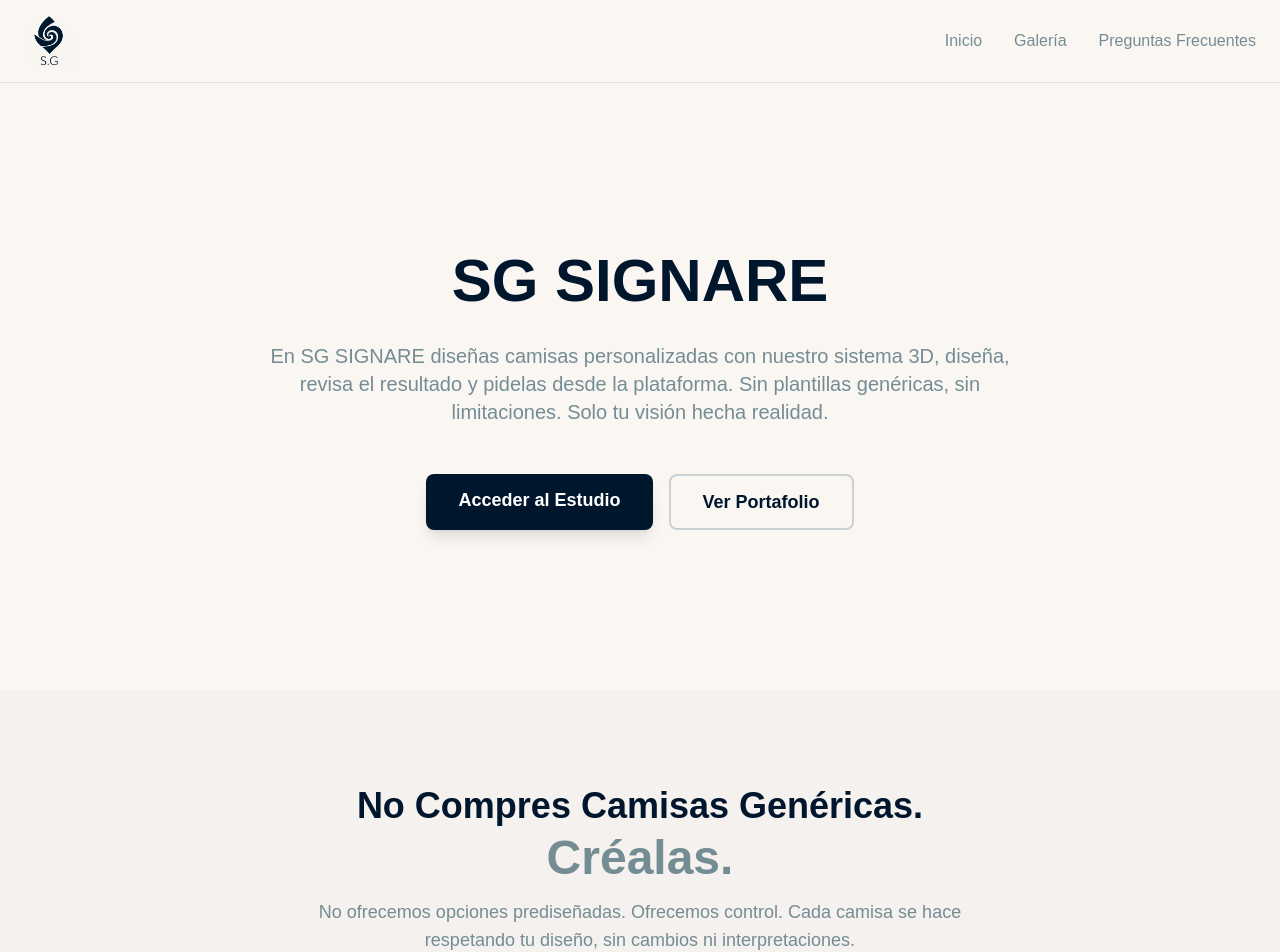
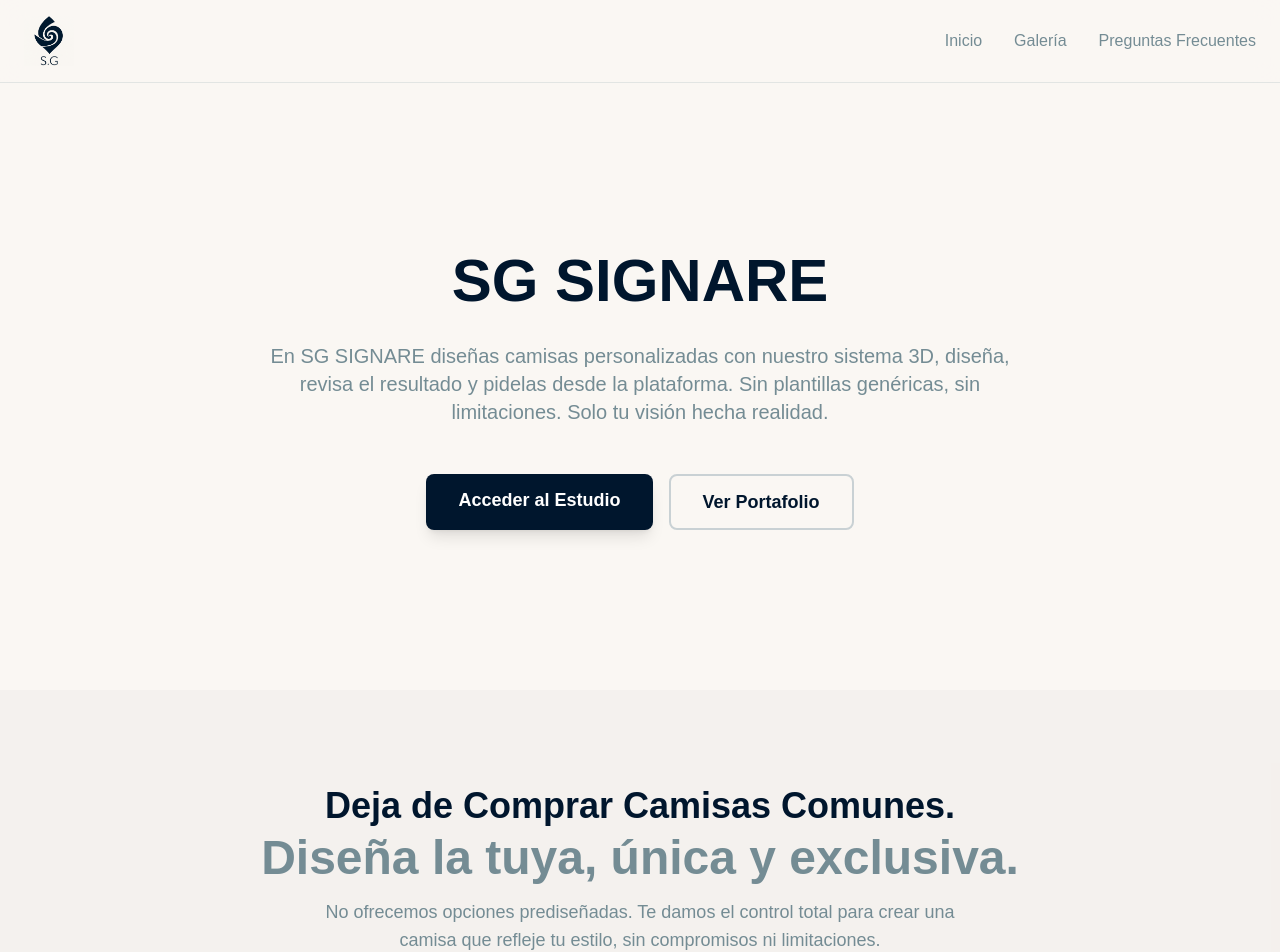
Before and after one commit to BrayanSG14/SG_SIGNARE, a Next.js app: page / in a window 1280 px wide. Shown: the top 952 px of the page. Built offline with nearby package versions, Linux system fonts and the light colour scheme; a web font is replaced by a local one.

Commit message:
Cambio de mensaje de inicio

```diff
--- a/src/app/page.tsx
+++ b/src/app/page.tsx
@@ -85,14 +85,13 @@ export default function HomePage() {
             className="text-center mb-16"
           >
             <h2 className="text-3xl md:text-4xl font-bold mb-4">
-              No Compres Camisas Genéricas.
+              Deja de Comprar Camisas Comunes.
               <span className="block text-[#748c94] text-3xl md:text-5xl mt-2">
-                Créalas.
+                Diseña la tuya, única y exclusiva.
               </span>
             </h2>
             <p className="text-lg text-[#748c94] max-w-2xl mx-auto">
-              No ofrecemos opciones prediseñadas. Ofrecemos control.
-              Cada camisa se hace respetando tu diseño, sin cambios ni interpretaciones.
+              No ofrecemos opciones prediseñadas. Te damos el control total para crear una camisa que refleje tu estilo, sin compromisos ni limitaciones.
             </p>
           </motion.div>
 
```
